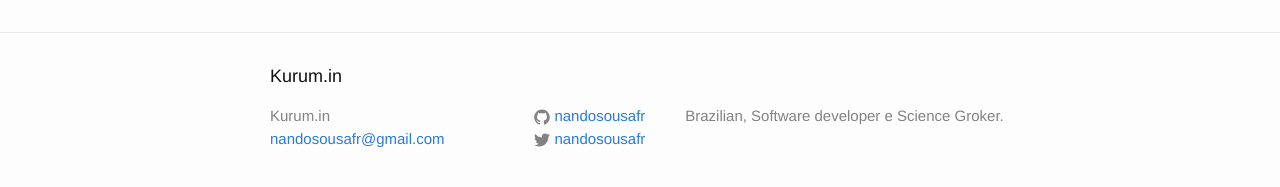
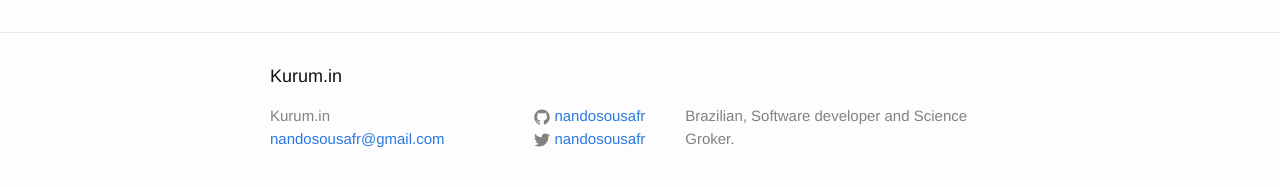
Before and after one commit to nandosousafr/blog.nandosousa.com, a Jekyll site: the page built from about.md, in a window 1280 px wide. Shown: the part 318-505 px from the top of the page. Built offline with Jekyll 4.4.1, drawn with Linux system fonts in a browser that asks for light colours.

Commit message:
fix typo

```diff
--- a/_config.yml
+++ b/_config.yml
@@ -2,7 +2,7 @@
 title: Kurum.in
 email: nandosousafr@gmail.com
 description: > # this means to ignore newlines until "baseurl:"
-  Brazilian, Software developer e Science Groker.
+  Brazilian, Software developer and Science Groker.
 baseurl: "" # the subpath of your site, e.g. /blog/
 url: "http://kurum.in" # the base hostname & protocol for your site
 twitter_username: nandosousafr
```
